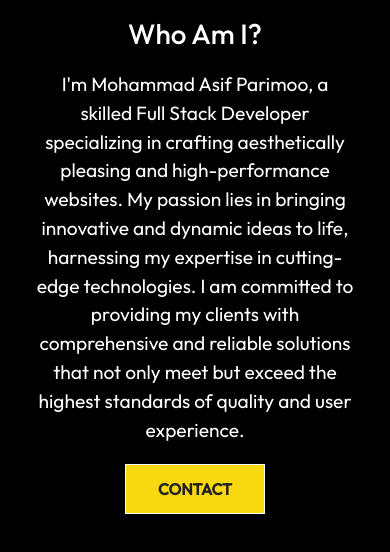
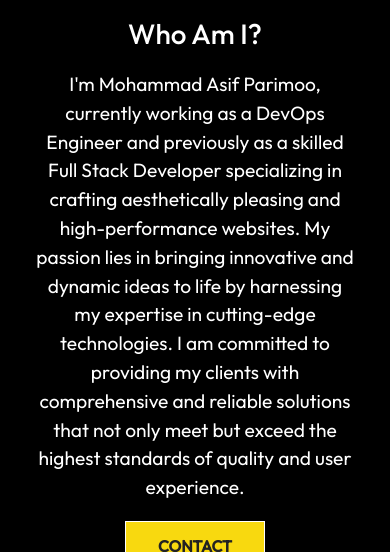
Before and after one commit to mohammad-asif-parimoo/portfolio_website, a React (Create React App) app in the folder client/: page /about in a window 390 px wide. Shown: the part 553-1105 px from the top of the page. Built offline with nearby package versions, Linux system fonts and the light colour scheme.

Commit message:
Update AboutContent present in Hamburger as well

```diff
--- a/client/src/components/AboutContent.js
+++ b/client/src/components/AboutContent.js
@@ -9,7 +9,7 @@ const AboutContent = () => {
         <div className="about">
             <div className="left">
                 <h1>Who Am I?</h1>
-                <p>I'm Mohammad Asif Parimoo, a skilled Full Stack Developer specializing in crafting aesthetically pleasing and high-performance websites. My passion lies in bringing innovative and dynamic ideas to life, harnessing my expertise in cutting-edge technologies. I am committed to providing my clients with comprehensive and reliable solutions that not only meet but exceed the highest standards of quality and user experience.</p>
+                <p>I'm Mohammad Asif Parimoo, currently working as a DevOps Engineer and previously as a skilled Full Stack Developer specializing in crafting aesthetically pleasing and high-performance websites. My passion lies in bringing innovative and dynamic ideas to life by harnessing my expertise in cutting-edge technologies. I am committed to providing my clients with comprehensive and reliable solutions that not only meet but exceed the highest standards of quality and user experience.</p>
                 <Link to="/contact"><button className="my-btn" onClick={() => window.scrollTo(0, 0)}>CONTACT</button></Link>
             </div>
             <div className="right">
```
